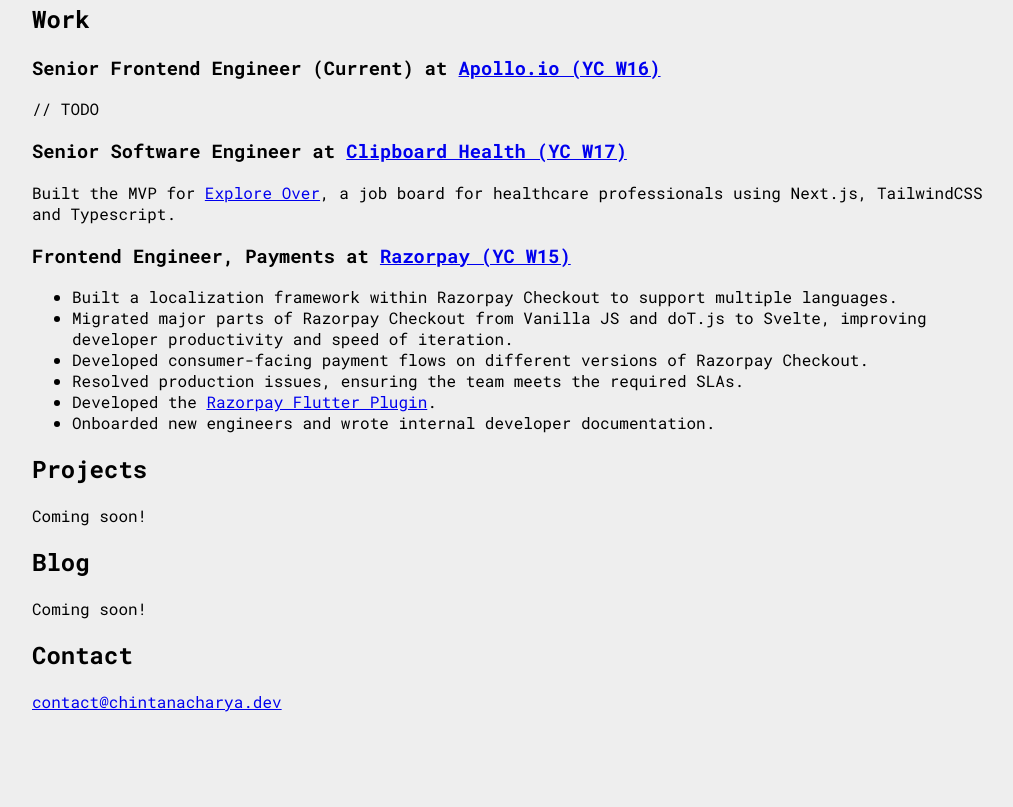
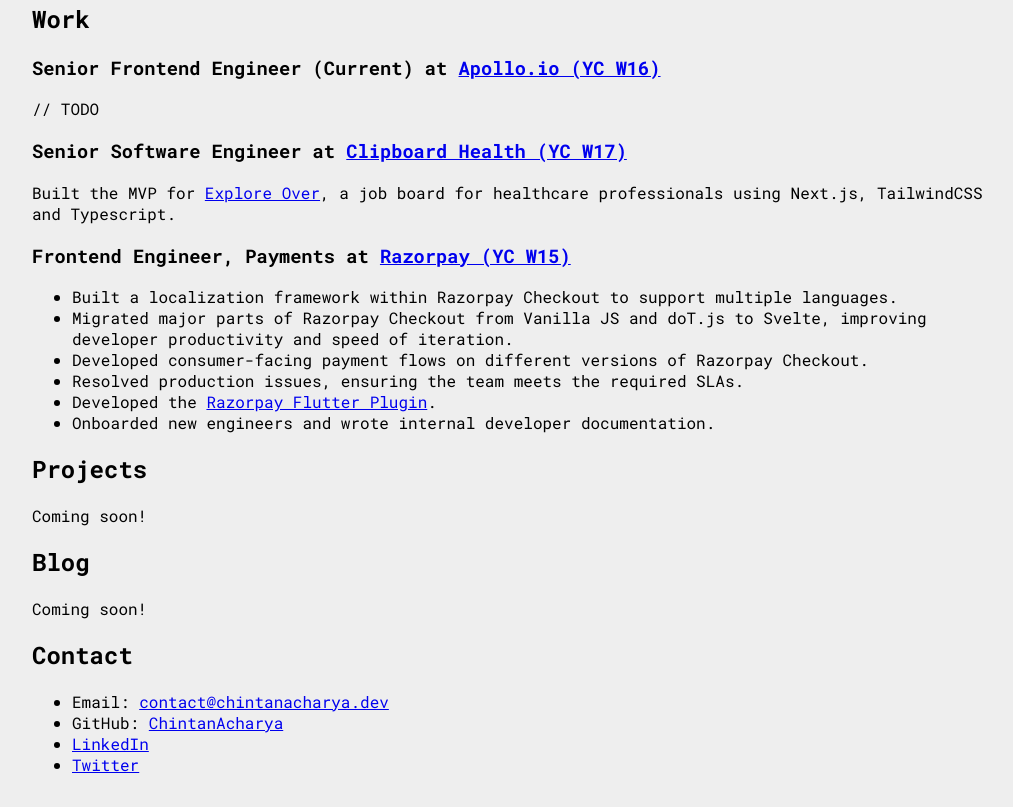
Before and after one commit to ChintanAcharya/chintanacharya.github.io, an Eleventy site: page index.html in a window 1280 px wide. Shown: the part 569-1376 px from the top of the page, without its empty margins (128-1141 px from the left). Before the commit the page ends 1313 px from the top, so only its background shows below. Built offline with nearby package versions, Linux system fonts and the light colour scheme; Eleventy itself is replaced by a stand-in of ours; files that its build step writes are made by us from their sources.

Commit message:
Add more social links

```diff
--- a/index.html
+++ b/index.html
@@ -71,7 +71,18 @@
         </section>
         <section class="contact">
             <h2>Contact</h2>
-            <p><a href="mailto:contact@chintanacharya.dev">contact@chintanacharya.dev</a></p>
+            <ul>
+                <li>Email: <a href="mailto:contact@chintanacharya.dev">contact@chintanacharya.dev</a></li>
+                <li>GitHub: <a href="https://github.com/ChintanAcharya" target="_blank"
+                               rel="noopener">ChintanAcharya</a>
+                </li>
+                <li><a href="https://www.linkedin.com/in/chintanacharya96/" target="_blank"
+                       rel="noopener">LinkedIn</a>
+                </li>
+                <li><a href="https://twitter.com/chintanacharya" target="_blank"
+                       rel="noopener">Twitter</a>
+                </li>
+            </ul>
         </section>
     </div>
 </main>
```
